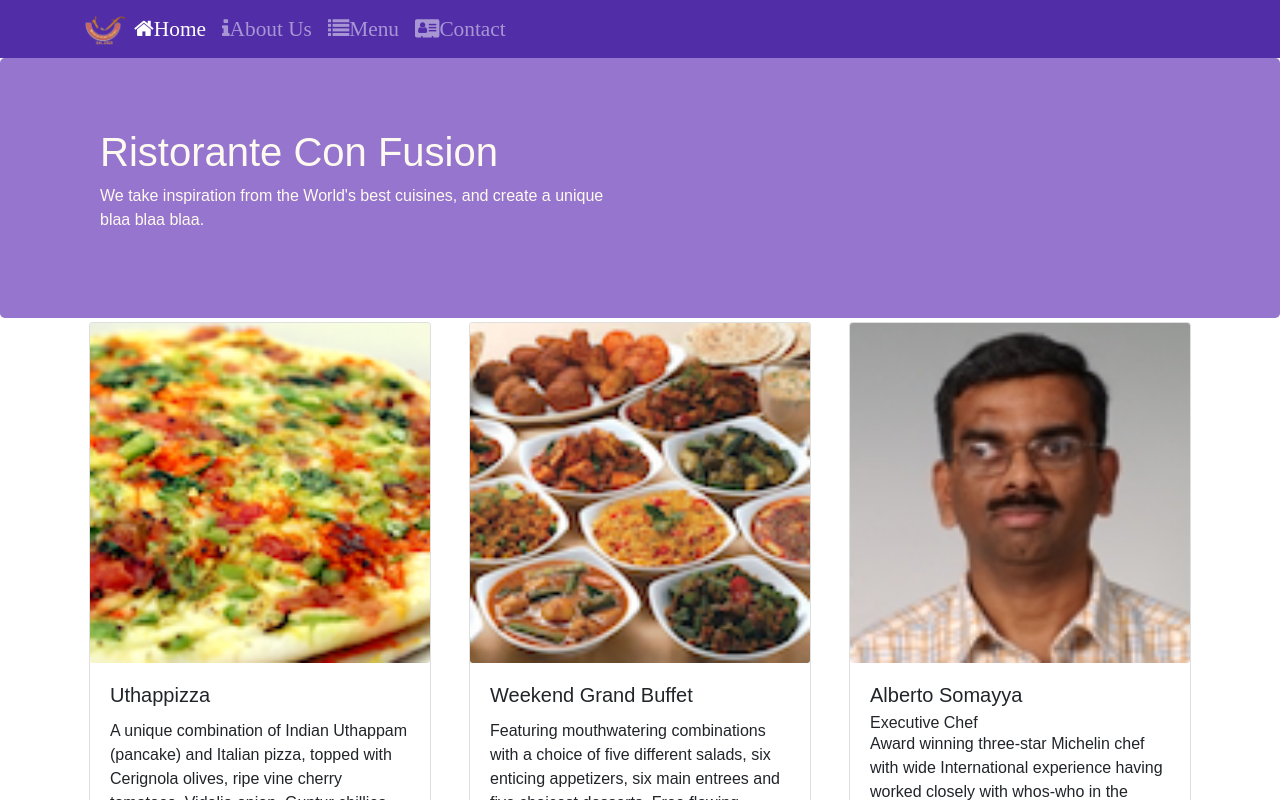
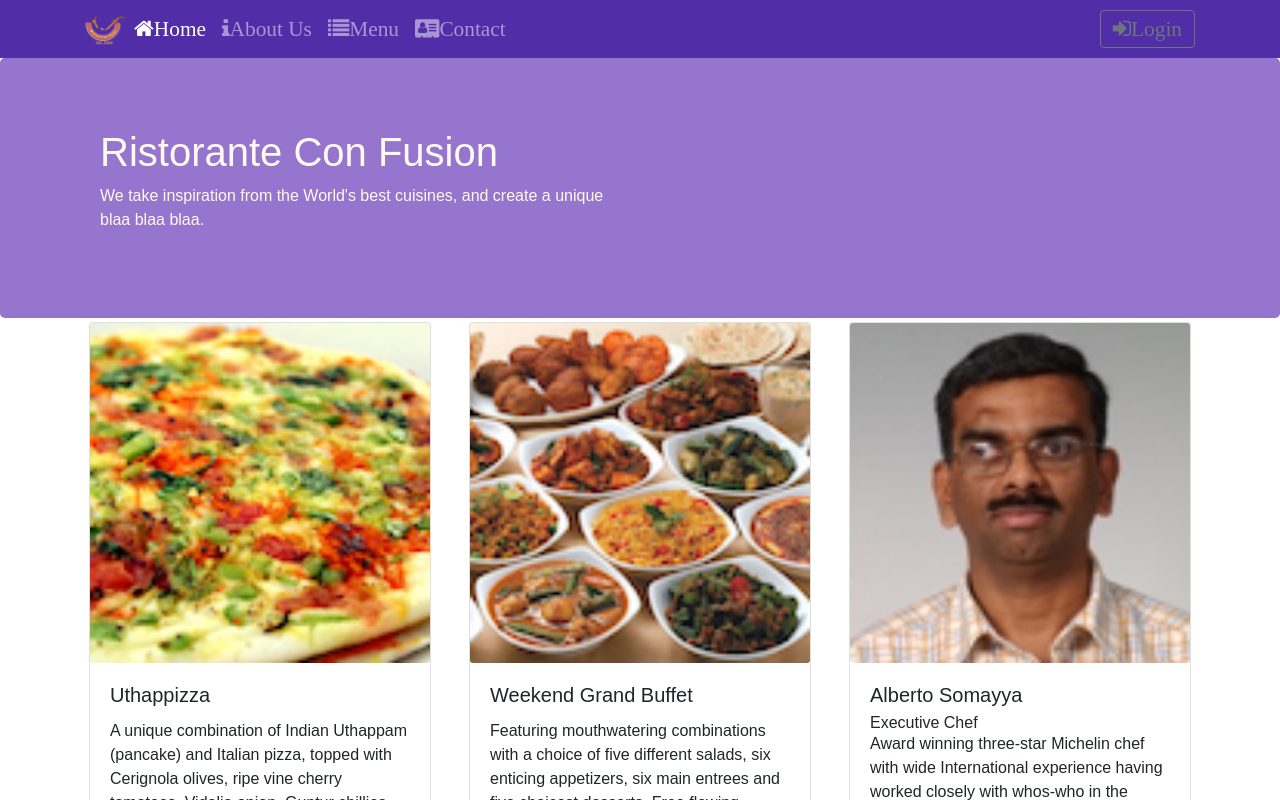
Before and after one commit to jyrkihil/coursera-react-learning, a React (Create React App) app: page /home in a window 1280 px wide. Shown: the top 800 px of the page. Built offline with nearby package versions, Linux system fonts and the light colour scheme.

Commit message:
Uncontrolled forms

```diff
--- a/src/components/HeaderComponent.js
+++ b/src/components/HeaderComponent.js
@@ -1,5 +1,5 @@
 import React, { Component } from 'react';
-import { Navbar, NavbarBrand, Nav, NavbarToggler, Collapse, NavItem, Jumbotron } from 'reactstrap';
+import { Navbar, NavbarBrand, Nav, NavbarToggler, Collapse, NavItem, Jumbotron, Button, Modal, ModalHeader, ModalBody, Label, Form, FormGroup, Input } from 'reactstrap';
 import { NavLink } from 'react-router-dom';
 
 class Header extends Component {
@@ -7,15 +7,31 @@ class Header extends Component {
     constructor(props) {
         super(props);
         this.state = {
-            isNavOpen: false
+            isNavOpen: false,
+            isModalOpen: false
         }
         this.toggleNav = this.toggleNav.bind(this);
+        this.toggleModal = this.toggleModal.bind(this);
+        this.handleLogin = this.handleLogin.bind(this);
     }
 
     toggleNav() {
         this.setState({
             isNavOpen: !this.state.isNavOpen
         });
+    }
+
+    toggleModal() {
+        this.setState({
+            isModalOpen: !this.state.isModalOpen
+        });
+    }
+
+    handleLogin(event) {
+        this.toggleModal();
+        alert("Username: " + this.username.value + " Password: " + this.password.value
+            + " Remember: " + this.remember.checked);
+        event.preventDefault();
     }
 
     render() {
@@ -51,6 +67,13 @@ class Header extends Component {
                                     </NavLink>
                                 </NavItem>
                             </Nav>
+                            <Nav className="ml-auto" navbar>
+                                <NavItem>
+                                    <Button outline onClick={this.toggleModal}>
+                                        <span className="fa fa-sign-in fa-lg">Login</span>
+                                    </Button>
+                                </NavItem>
+                            </Nav>
                             </Collapse>
                     </div>
                 </Navbar>
@@ -64,6 +87,30 @@ class Header extends Component {
                         </div>
                     </div>
                 </Jumbotron>
+                <Modal isOpen={this.state.isModalOpen} toggle={this.toggleModal}>
+                    <ModalHeader toggle={this.toggleModal}>Login</ModalHeader>
+                    <ModalBody>
+                        <Form onSubmit={this.handleLogin}>
+                            <FormGroup>
+                                <Label htmlFor="username">Username</Label>
+                                <Input type="text" id="username" name="username"
+                                    innerRef={(input) => this.username = input} />
+                            </FormGroup>
+                            <FormGroup>
+                                <Label htmlFor="password">Password</Label>
+                                <Input type="password" id="password" name="password"
+                                    innerRef={(input) => this.password = input} />
+                            </FormGroup>
+                            <FormGroup check>
+                                <Label check></Label>
+                                <Input type="checkbox" name="remember"
+                                    innerRef={(input) => this.remember = input} />
+                                Remember me
+                            </FormGroup>
+                            <Button type="submit" value="submit" className="bg-primary">Login</Button>
+                        </Form>
+                    </ModalBody>
+                </Modal>
             </React.Fragment>
         );
     }
--- a/src/index.css
+++ b/src/index.css
@@ -1,5 +1,5 @@
 body {
   margin: 0;
   padding: 0;
-  font-family: sans-serif;
+  font-family: Arial, Helvetica, sans-serif;
 }
```
